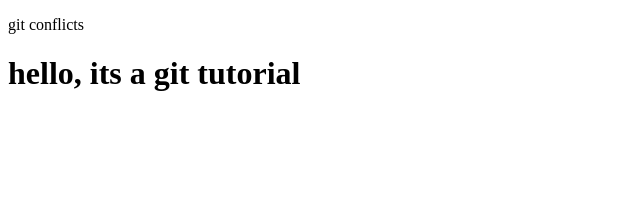
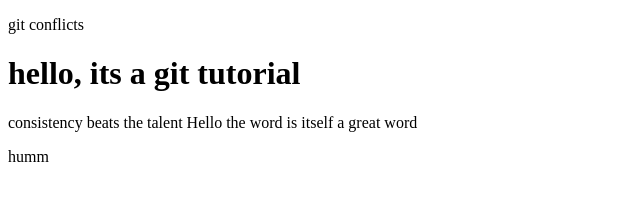
Before and after one commit to ashishbasnet-0120/database-for-data-science, a plain HTML site: page gittutorial/index.html in a window 1280 px wide. Shown: the whole page, without its empty margins (0-640 px from the left). Drawn offline with Linux system fonts and the light colour scheme.

Commit message:
stashing problem

```diff
--- a/gittutorial/index.html
+++ b/gittutorial/index.html
@@ -10,6 +10,11 @@
     <p>git conflicts</p>
 
     <h1>hello, its a git tutorial</h1>
+    <p>
+       consistency beats the talent
+       Hello the word is itself a  great word
 
+    </p>
+    <p>humm</p>
 </body>
 </html>
```
